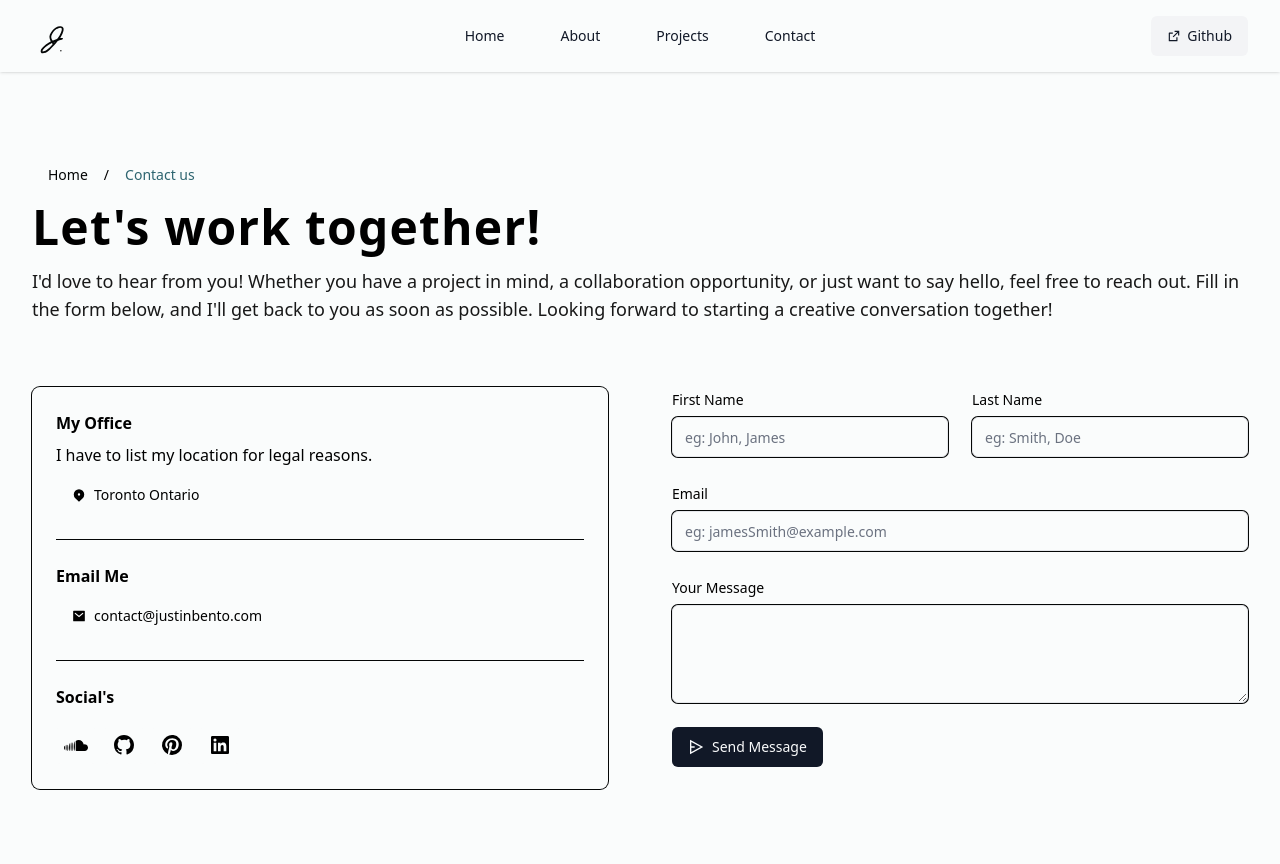
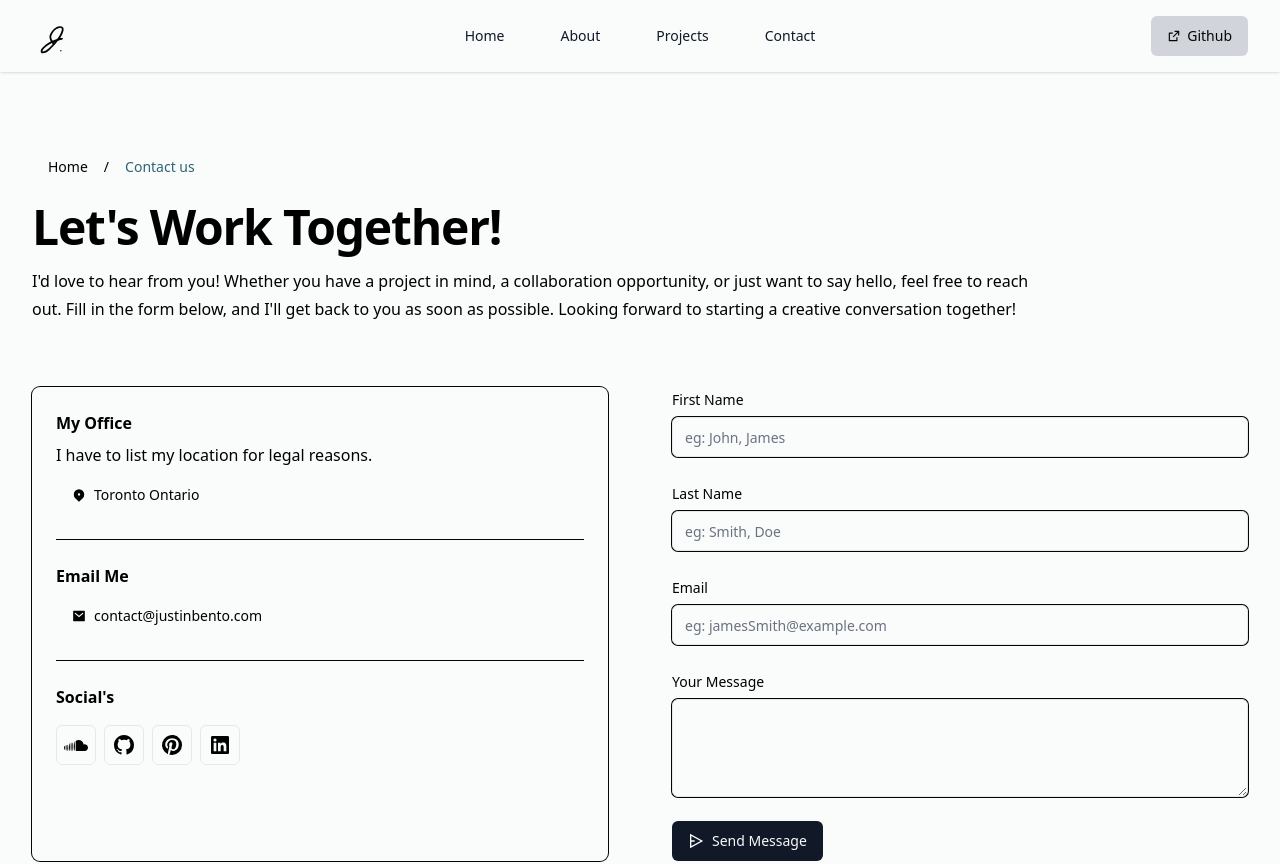
Before and after one commit to Justin-Bento/portfolio, a Next.js app: page /contact in a window 1280 px wide. Shown: the top 864 px of the page. Built offline with nearby package versions, Linux system fonts and the light colour scheme; no server answers.

Commit message:
Fixed spacing and alignment issues with sanity

```diff
--- a/components/ContactForm.tsx
+++ b/components/ContactForm.tsx
@@ -29,7 +29,7 @@ export default function ContactForm() {
   return (
     <>
       <form onSubmit={handleSubmit(sendToFormspree)} method="POST" className="w-full h-auto ">
-        <div className="grid grid-cols-2 gap-6">
+        <div className="flex flex-col gap-6">
           <div data-form="last-name" className="">
             <Label htmlFor="first-name" defaultValue="First_Name">
               First Name
@@ -67,6 +67,7 @@ export default function ContactForm() {
               placeholder="eg: jamesSmith@example.com"
               className="ring-1 ring-black mt-1.5"
             />
+            {errors.Email && <span className="text-sm text-red-500">* Message field is required</span>}
           </div>
           <div data-form="user-message" className="sm:col-span-2">
             <Label htmlFor="message">Your Message</Label>
--- a/components/ui/button.tsx
+++ b/components/ui/button.tsx
@@ -12,13 +12,13 @@ const buttonVariants = cva(
         default:
           "bg-gray-900 text-gray-50 hover:bg-gray-900/90 dark:bg-gray-50 dark:text-gray-900 dark:hover:bg-gray-50/90",
         primary:
-          "bg-primary-900 text-primary-50 hover:underline hover:bg-primary-900/90 dark:bg-primary-50 dark:text-primary-900 dark:hover:bg-primary-50/90",
+          "bg-primary text-white hover:underline hover:bg-primary/90 dark:bg-primary dark:text-primary dark:hover:bg-primary/90",
         destructive:
           "bg-red-500 text-gray-50 hover:bg-red-500/90 dark:bg-red-900 dark:text-gray-50 dark:hover:bg-red-900/90",
         outline:
           "border border-gray-200 bg-white hover:bg-gray-100 hover:text-gray-900 dark:border-gray-800 dark:bg-gray-950 dark:hover:bg-gray-800 dark:hover:text-gray-50",
         secondary:
-          "bg-gray-100 text-gray-900 hover:bg-gray-100/80 dark:bg-gray-700 dark:text-gray-50 dark:hover:bg-gray-800/80",
+          "bg-gray-300 text-black hover:bg-gray-300/70 dark:bg-gray-700 dark:text-gray-50 dark:hover:bg-gray-800/80",
         ghost: "hover:bg-gray-100 hover:text-gray-900 dark:hover:bg-gray-800 dark:hover:text-gray-50",
         nav_link: "text-gray-900 underline-offset-4 hover:underline active:opacity-80 dark:text-gray-50",
         link: "text-gray-900 underline-offset-4 hover:underline dark:text-gray-50",
--- a/pages/404.tsx
+++ b/pages/404.tsx
@@ -9,11 +9,11 @@ export default function Error404() {
   return (
     <div className="grid h-screen px-6 py-24 place-items-center sm:py-32 lg:px-8 [min-height:100dvh]">
       <div className="">
-        <p className="text-base font-semibold text-slate-600 dark:text-primary-400">404</p>
-        <h1 className="mt-4 text-3xl font-extrabold tracking-tight capitalize text-slate-900 dark:text-slate-200 sm:text-5xl">
+        <p className="text-base font-semibold text-black dark:text-white">404</p>
+        <h1 className="mt-4 text-3xl font-extrabold tracking-tight capitalize text-black dark:text-white sm:text-5xl">
           Oops! we couldn&#39;t find you&#39;re page.
         </h1>
-        <p className="mt-6 text-base lg:text-xl lg:max-w-[64ch] lg:mx-auto tracking-wide leading-7 dark:text-primary-40 text-slate-600">
+        <p className="mt-6 text-base lg:text-xl lg:max-w-[64ch] lg:mx-auto tracking-wide leading-7 dark:text-white text-black">
           It seems like the page you&#39;re searching for is on its own creative journey right now. While we get
           everything back in order, why not explore some of my other imaginative projects? Click below to embark on a
           new adventure within my portfolio.
--- a/pages/contact.tsx
+++ b/pages/contact.tsx
@@ -17,42 +17,43 @@ export default function Contact() {
           content="Join me on an journey from multimedia design to web development. Explore interactive digital media with a passion for coding. "
         />
       </Head>
-      <div className="grid place-content-center container mx-auto lg:px-8 [min-height:100dvh;]">
-        <div className="grid grid-cols-1 gap-8 lg:grid-cols-2 lg:gap-16">
-          <section className="lg:col-span-2">
+      <main className=" my-16 flex items-center [min-height:100dvh;]">
+        <section className="container mx-auto">
+          <div id="heading" className="space-y-4 col-span-2">
             <nav className="flex items-center mb-2 text-sm">
               <Button variant="link" className="text-black dark:text-white">
                 <Link href="/">Home</Link>
               </Button>
-              <span className="dark:text-white">/</span>
-              <Button variant="link" className="text-primary dark:text-white">
+              <span className="dark:text-primary-40">/</span>
+              <Button variant="link" className="text-primary dark:text-accent">
                 <Link href="/contact">Contact us</Link>
               </Button>
             </nav>
-            <h1 className="scroll-m-20 text-4xl font-extrabold tracking-wide lg:text-5xl text-balance dark:text-white">
+            <h1 className="text-5xl font-extrabold tracking-tight capitalize dark:text-white">
               Let&#39;s work together!
             </h1>
-            <p className="text-base leading-7 md:text-lg opacity-90 dark:text-white mt-4">
+            <p className="text-base leading-7 max-w-5xl">
               I&#39;d love to hear from you! Whether you have a project in mind, a collaboration opportunity, or just
               want to say hello, feel free to reach out. Fill in the form below, and I&#39;ll get back to you as soon as
               possible. Looking forward to starting a creative conversation together!
             </p>
-          </section>
-          <div className="overflow-hidden ring-1 ring-black dark:ring-white rounded-lg">
+          </div>
+          <div className="grid lg:grid-cols-2 gap-16 my-16">
+            <div id="contact-information" className="overflow-hidden ring-1 ring-black dark:ring-gray-50 rounded-lg">
               <div className="px-4 py-5 sm:p-6 ">
-              <h2 className="text-base font-semibold capitalize font-display dark:text-white">My Office</h2>
-              <p className="mt-2 text-base dark:text-white">I have to list my location for legal reasons.</p>
+                <h2 className="text-base font-semibold capitalize font-display dark:text-primary-40">My Office</h2>
+                <p className="mt-2 text-base dark:text-primary-40">I have to list my location for legal reasons.</p>
                 <Button variant="ghost" className="inline-flex items-center gap-2 mt-2 ">
                   <RiMapPin2Fill />
                   Toronto Ontario
                 </Button>
-              <hr className="my-6 border-1 border-black dark:border-white" />
+                <hr className="my-6 border-1 border-black dark:border-gray-50" />
                 <h2 className="text-base font-semibold capitalize font-display ">Email Me</h2>
                 <Button variant="ghost" className="inline-flex items-center gap-2 mt-2 normal-case ">
                   <RiMailFill />
                   contact@justinbento.com
                 </Button>
-              <hr className="my-6 border-1 border-black dark:border-white" />
+                <hr className="my-6 border-1 border-black dark:border-gray-50" />
                 <h2 className="text-base font-semibold capitalize font-display ">Social&#39;s</h2>
                 <div className="flex items-center gap-2 mt-4">
                   {footer_navigation.map((item: any) => (
@@ -64,7 +65,7 @@ export default function Contact() {
                       aria-label="external-link-to-social-media"
                     >
                       <span className="sr-only">{item.name}</span>
-                    <Button variant="outline" size="icon" className="border-white">
+                      <Button variant="outline" size="icon" className="border-primary-50">
                         <item.icon className="w-6 h-6" aria-hidden="true" />
                       </Button>
                     </Link>
@@ -72,11 +73,12 @@ export default function Contact() {
                 </div>
               </div>
             </div>
-          <section className="">
+            <div id="contact-form" className="">
               <ContactForm />
-          </section>
             </div>
           </div>
+        </section>
+      </main>
     </>
   );
 }
--- a/pages/index.tsx
+++ b/pages/index.tsx
@@ -43,7 +43,7 @@ export default function index() {
           </div>
           <div className="flex items-center justify-center gap-4 mt-8">
             <Link href="/projects">
-              <Button>Explore My Portfolio</Button>
+              <Button variant="primary">Explore My Portfolio</Button>
             </Link>
             <Link href="/contact">
               <Button variant="outline" className="ring-1 ring-black hover:underline">
--- a/pages/projects.tsx
+++ b/pages/projects.tsx
@@ -27,12 +27,14 @@ export default function Projects({ posts }: any) {
               <Link href="/">Home</Link>
             </Button>
             <span className="dark:text-slate-300">/</span>
-            <Button variant="link" className="text-black dark:text-white">
+            <Button variant="link" className="text-primary dark:text-white">
               <Link href="/projects">Projects</Link>
             </Button>
           </nav>
-          <h1 className="scroll-m-20 text-4xl font-extrabold tracking-tight lg:text-5xl">A Showcase of Creativity</h1>
-          <p className="leading-7 lg:text-lg tracking-wide mt-4 dark:text-white">
+          <h1 className="text-4xl lg:text-5xl capitalize tracking-tight font-extrabold dark:text-white">
+            A Showcase of Creativity
+          </h1>
+          <p className="leading-7 lg:text-lg text-balance max-w-5xl mt-4 dark:text-white">
             Welcome to my gallery! On this page&#44; you&#39;ll find a collection of my projects throughout my career as
             a website developer&#46; If you have any questions or would like to discuss a potential project or
             collaboration&#44; don&#39;t hesitate to reach out to me&#46;
```
Also changed, not shown: pages/projects/[slug].tsx (+21 -14 lines). Lines whose indentation alone changed are shown as unchanged.
